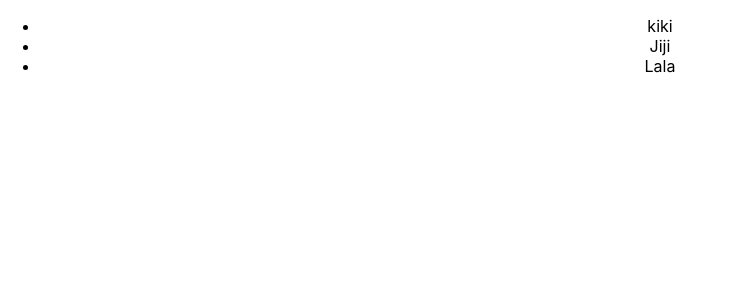
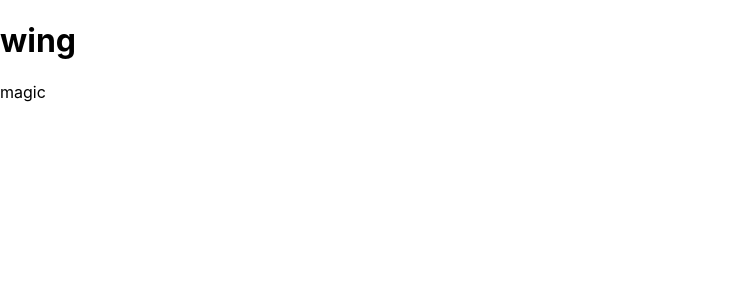
Before and after one commit to citrusapple/ReactToDoList, a React (Create React App) app: page / in a window 1280 px wide. Shown: the top 300 px of the page, without its empty margins (0-737 px from the left). Built offline with nearby package versions, Linux system fonts and the light colour scheme.

Commit message:
learning how to create parent child components, created child component mainComponent called by App.js

```diff
--- a/src/App.js
+++ b/src/App.js
@@ -1,15 +1,9 @@
-import logo from './logo.svg';
 import './App.css';
+import MainComponent from './components/MainComponent';
 
 function App() {
   return (
-    <div className="App">
-      <ul>
-        <li>kiki</li>
-        <li>Jiji</li>
-        <li>Lala</li>
-      </ul>
-    </div>
+    <MainComponent />
   );
 }
 
--- /dev/null
+++ b/src/components/MainComponent.js
@@ -0,0 +1,10 @@
+function mainComponent(){
+    return (
+        <div>
+            <h1>wing</h1>
+            <p>magic</p>
+        </div>
+    );
+}
+
+export default mainComponent;
```
Also changed, not shown: 1 other file (tests, documents, lock files or other folders).
